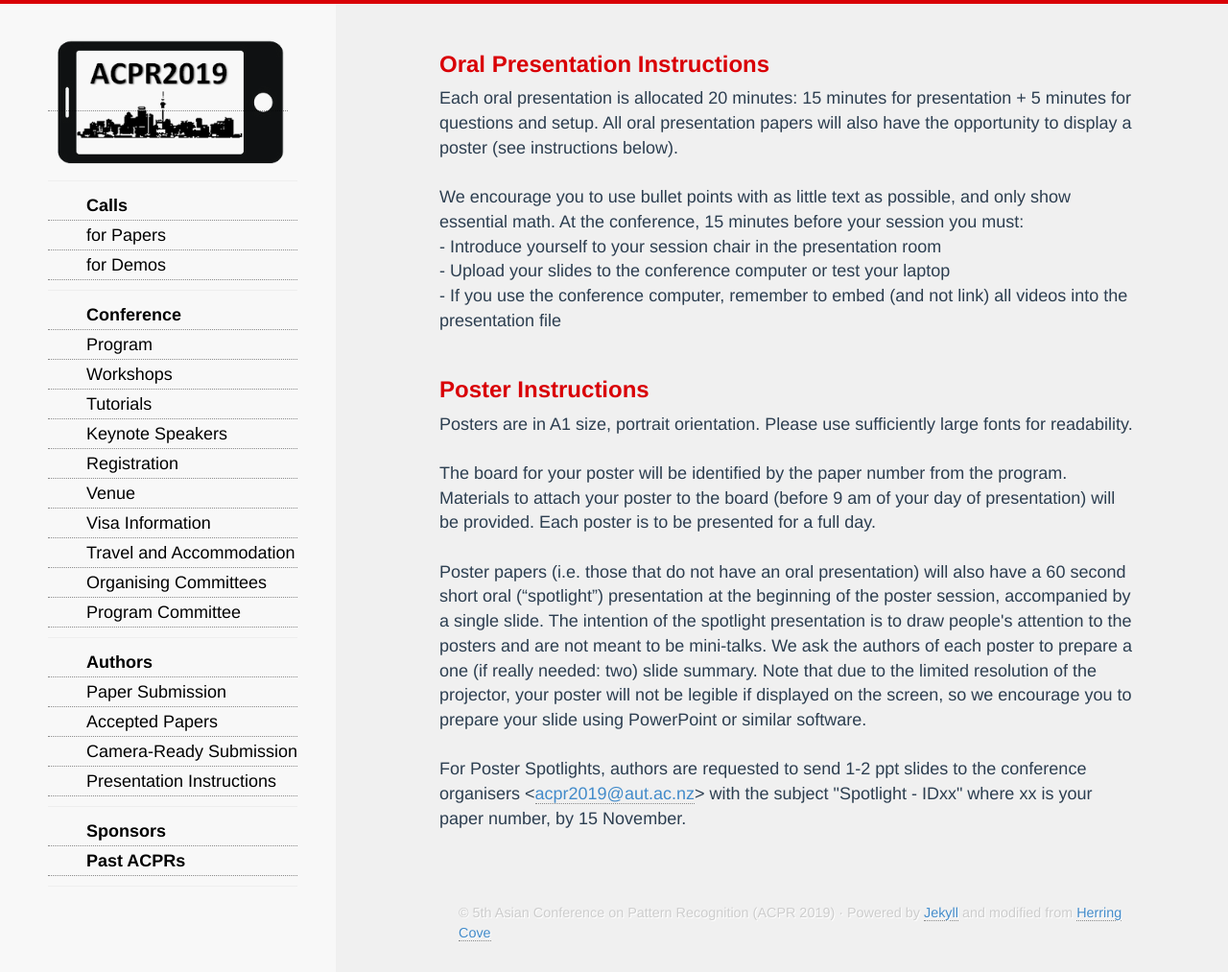
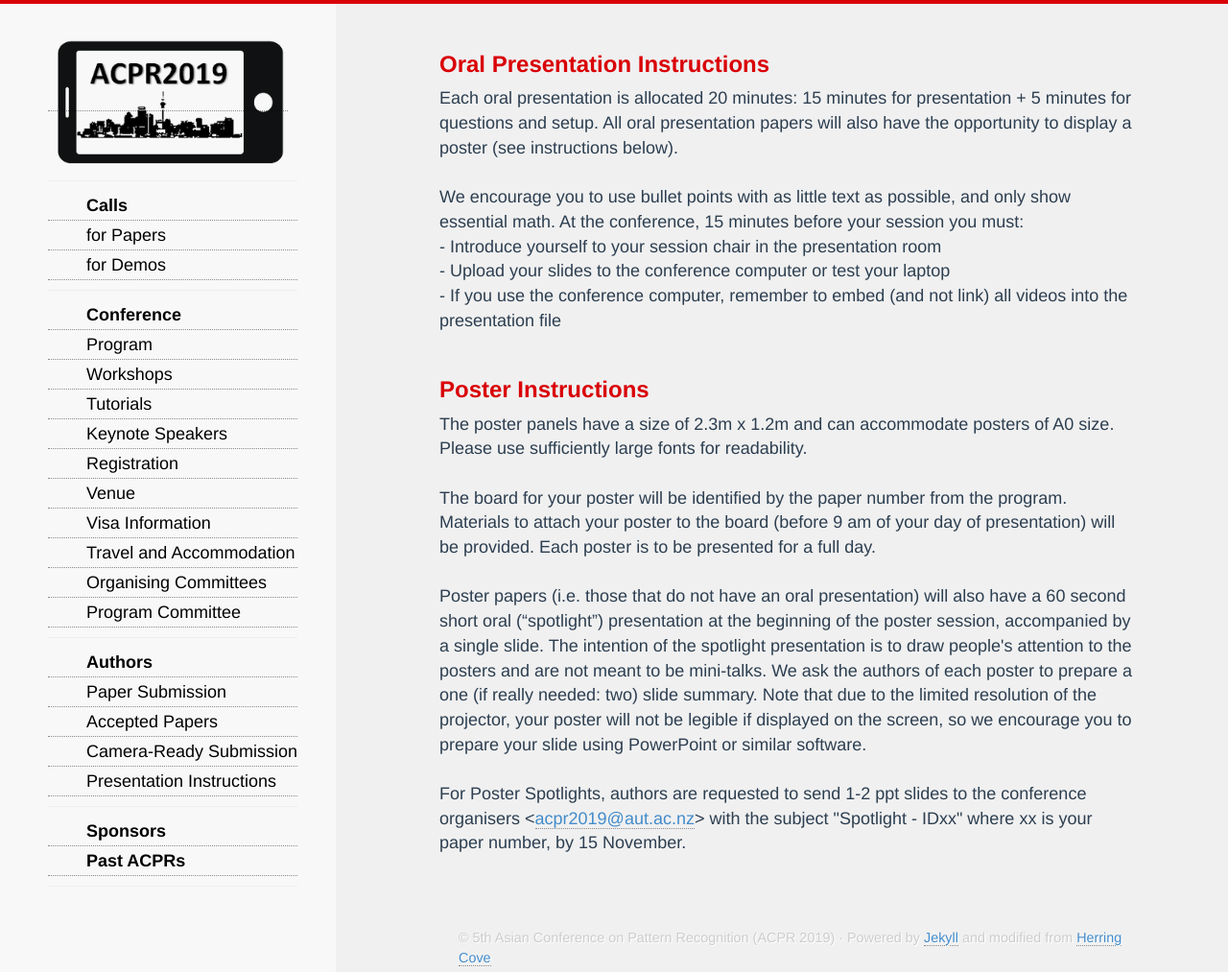
Before and after one commit to AndrewChenUoA/ACPR2019, a Jekyll site: the page built from presenters.html, in a window 1280 px wide and 1013 px high. Shown: the whole window at 96% size. Built offline with Jekyll 4.4.1, drawn with Linux system fonts in a browser that asks for light colours; nearby versions of some CDN libraries; Markdown is read by kramdown in place of the engine named in the settings.

Commit message:
Update poster info

```diff
--- a/presenters.html
+++ b/presenters.html
@@ -11,7 +11,7 @@ title: ACPR 2019 - The 5th Asian Conference on Pattern Recognition
 	- If you use the conference computer, remember to embed (and not link) all videos into the presentation file<br/><br/>
 
 	<h3>Poster Instructions</h3>
-	Posters are in A1 size, portrait orientation. Please use sufficiently large fonts for readability.<br/><br/>
+	The poster panels have a size of 2.3m x 1.2m and can accommodate posters of A0 size. Please use sufficiently large fonts for readability.<br/><br/>
 
 	The board for your poster will be identified by the paper number from the program. Materials to attach your poster to the board (before 9 am of your day of presentation) will be provided. Each poster is to be presented for a full day.<br/><br/>
 
```
